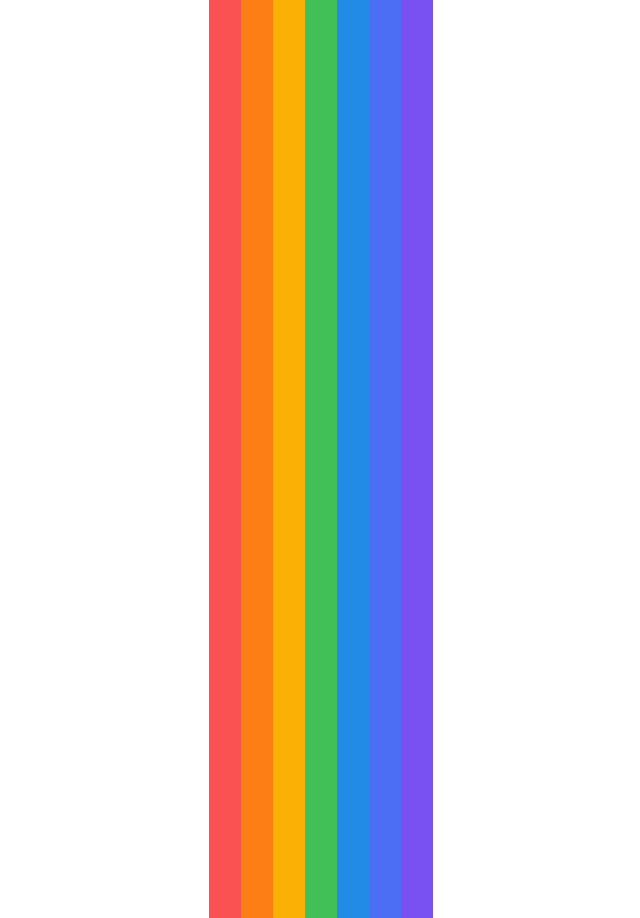
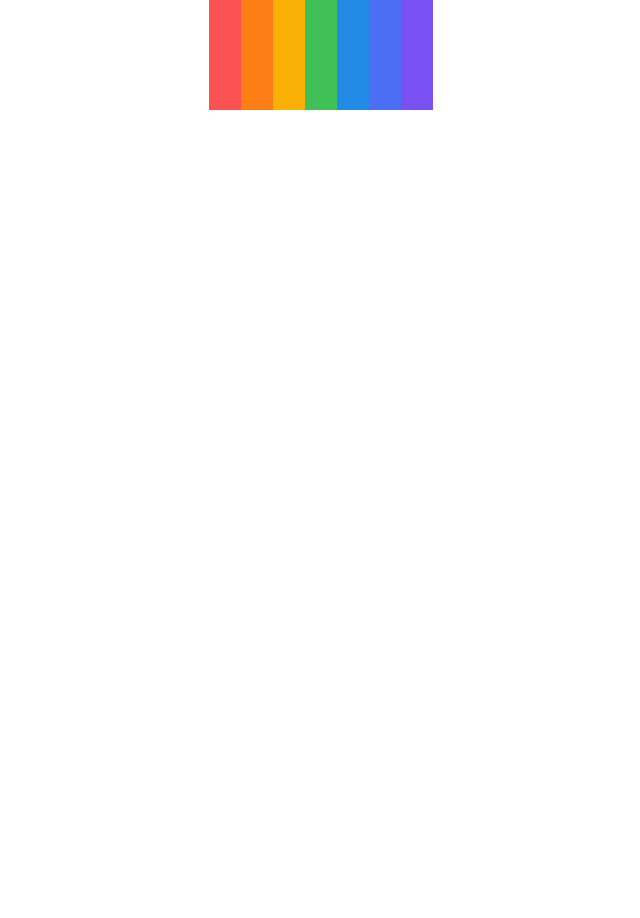
Before and after one commit to BT-Creator/scroll-for-gold, a React (Vite) app: page / in a window 1280 px wide. Shown: the part 2080-2998 px from the top of the page, without its empty margins (319-959 px from the left). After the commit the page ends 2190 px from the top, so only its background shows below. Built offline with nearby package versions, Linux system fonts and the light colour scheme.

Commit message:
Moved intersect check to App.tsx

```diff
--- a/src/App.tsx
+++ b/src/App.tsx
@@ -1,12 +1,31 @@
 import './App.css'
 import '@mantine/core/styles.css';
 import { MantineProvider, Flex, Container } from '@mantine/core';
-import NormalRainbow from './components/rainbow/NormalRainbow'
+import Rainbow from './components/Rainbow/Rainbow'
 import HeroHeading from './components/HeroHeading/HeroHeading';
 import Header from './components/Header/Header';
-import DragDropRainbow from './components/DragDropRainbow/DragDropRainbow';
+import ReactVisibilitySensor from 'react-visibility-sensor';
+import { useState } from 'react';
+
+/**
+ * TODO: Add timer that activates when HeroHeading is not intersecting
+ * TODO: Add periodic notification that motivates users with fake info
+ * TODO: Add quit button that changes text multiple times
+ */
 
 function App() {
+  const [intersect, setIntesect] = useState(true)
+
+  function onChange(intersecting: boolean) {
+    setIntesect(intersecting);
+    if (!intersecting) {
+      window.addEventListener("DOMMouseScroll", e => e.preventDefault(), false)
+      window.addEventListener('onwheel' in document.createElement('div') ? 'wheel' : 'mousewheel', e => e.preventDefault(), { passive: false })
+      window.addEventListener("touchmove", e => e.preventDefault(), { passive: false })
+      window.addEventListener("keydown", e => console.log(e.key), false)
+    }
+  }
+
   return (
     <MantineProvider>
       <Header />
@@ -17,11 +36,12 @@ function App() {
           align="center"
           direction="column"
           wrap="nowrap">
-          <HeroHeading
-            title='Scroll for Gold'
-            text="At the end of the page, there's a pot of gold, just for you! Just scroll down and try to get it ^^" />
-          <NormalRainbow />
-          <DragDropRainbow />
+          <ReactVisibilitySensor onChange={onChange}>
+            <HeroHeading
+              title='Scroll for Gold'
+              text="At the end of the page, there's a pot of gold, just for you! Just scroll down and try to get it ^^" />
+          </ReactVisibilitySensor>
+          <Rainbow />
         </Flex>
       </Container>
     </MantineProvider>
--- a/src/components/DragDropRainbow/DragDropRainbow.tsx
+++ /dev/null
@@ -1,59 +0,0 @@
-import { Group, Container, Notification, Affix, Transition } from "@mantine/core";
-import { useState } from "react";
-import ReactVisibilitySensor from "react-visibility-sensor";
-
-function generateRainbow(randomized: boolean) {
-    const colors = ['red', 'orange', 'yellow', 'green', 'blue', 'indigo', 'violet'];
-    if (!randomized) {
-        return colors.map(color => <Container h="99vh" bg={color}></Container>)
-    } else {
-        const elements = []
-        while (colors.length > 0) {
-            const index = Math.floor(Math.random() * colors.length)
-            const color = colors[index];
-            elements.push(<Container h="99vh" bg={color}></Container>)
-            colors.splice(index, 1)
-            console.log(color);
-        }
-        return elements
-    }
-
-}
-
-export default function DragDropRainbow() {
-    const [intersecting, setIntersecting] = useState(false)
-    const wheelEvent = 'onwheel' in document.createElement('div') ? 'wheel' : 'mousewheel'
-
-    function onChange(intersecting: boolean) {
-        setIntersecting(intersecting);
-        if (intersecting) {
-            window.addEventListener("DOMMouseScroll", e => e.preventDefault(), false)
-            window.addEventListener(wheelEvent, e => e.preventDefault(), { passive: false })
-            window.addEventListener("touchmove", e => e.preventDefault(), { passive: false })
-            window.addEventListener("keydown", e => console.log(e.key), false)
-        }
-    }
-
-    return (
-        <>
-            <ReactVisibilitySensor onChange={onChange}>
-                <Group justify="center" grow gap="0">
-                    {generateRainbow(intersecting)}
-                </Group>
-            </ReactVisibilitySensor>
-            <Transition
-                mounted={intersecting}
-                transition="slide-left"
-                timingFunction="ease"
-                duration={400}>
-                {() => (
-                    <Affix position={{ top: 10, right: 10 }}>
-                        <Notification withCloseButton={false} title="Hmmmm... Something's wrong">
-                            You'll need to put the rainbow in the correct order if you want to continue
-                        </Notification>
-                    </Affix>
-                )}
-            </Transition>
-        </>
-    )
-}
--- /dev/null
+++ b/src/components/Rainbow/Rainbow.tsx
@@ -0,0 +1,12 @@
+import { Container, Group } from '@mantine/core';
+import './Rainbow.css';
+
+export default function Rainbow(){
+    const colors = ['red', 'orange', 'yellow', 'green', 'blue', 'indigo', 'violet']
+
+    return (
+        <Group justify="center" grow gap="0">
+            {colors.map(color => <Container bg={color} h='2000'/>)}
+        </Group>
+    )
+}
--- a/src/components/rainbow/NormalRainbow.tsx
+++ /dev/null
@@ -1,16 +0,0 @@
-import { Container, Group } from '@mantine/core';
-import './NormalRainbow.css';
-
-export default function NormalRainbow(){
-    return (
-        <Group mt='md' justify="center" grow gap="0">
-            <Container bg='red' h='2000'/>
-            <Container bg='orange' h='2000'/>
-            <Container bg='yellow' h='2000'/>
-            <Container bg='green' h='2000'/>
-            <Container bg='blue' h='2000'/>
-            <Container bg='indigo' h='2000'/>
-            <Container bg='violet' h='2000'/>
-        </Group>
-    )
-}
```
Also changed, not shown: src/components/Rainbow/Rainbow.css (added).
